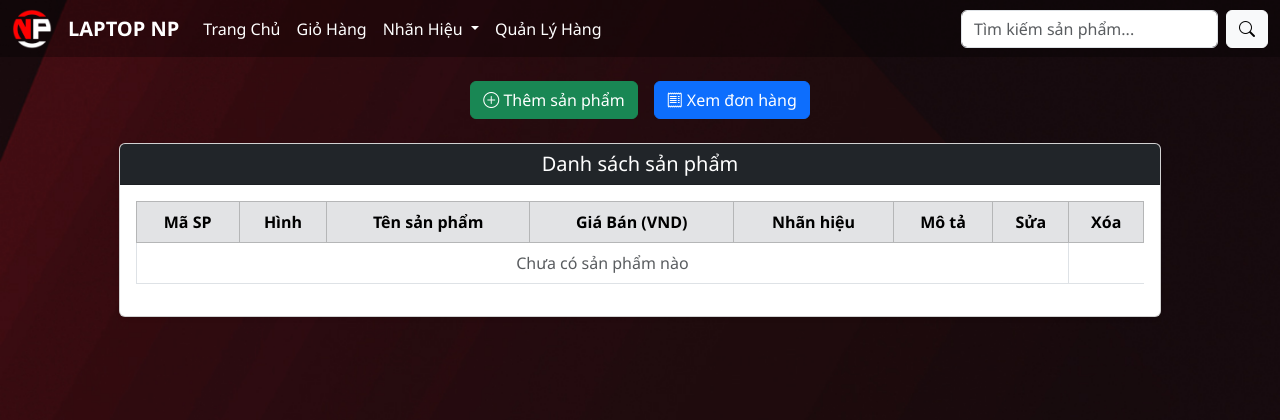
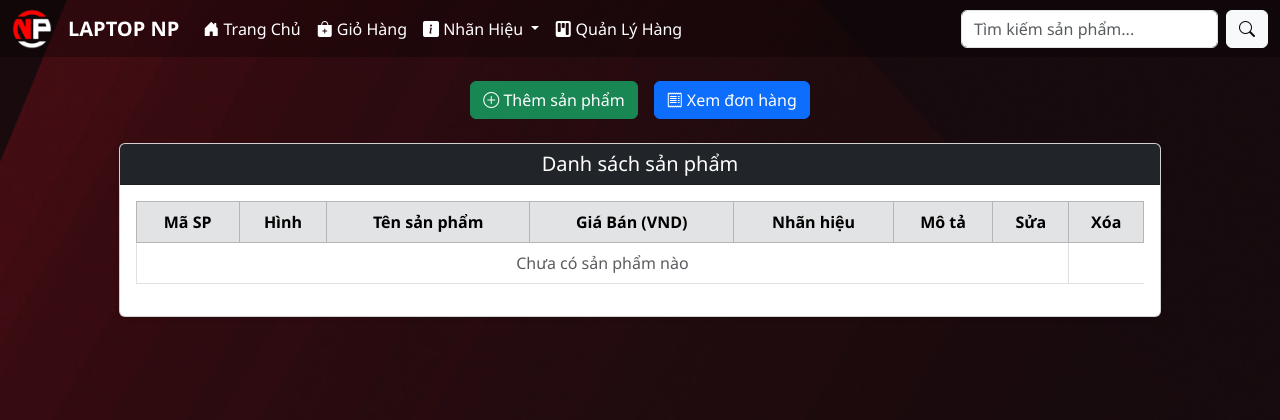
Before and after one commit to NghiaInter0403/LaptopNP, a PHP site: page /src/quanly.php in a window 1280 px wide. Shown: the top 420 px of the page. Run offline with PHP 8.4, Linux system fonts and the light colour scheme; data comes from the database, SQL or seed files in the repository; data that the repository does not hold is empty.

Commit message:
thêm icon cho menu

```diff
--- a/src/quanly.php
+++ b/src/quanly.php
@@ -29,11 +29,11 @@ include 'ketnoi.php';
 
       <div class="collapse navbar-collapse" id="menuchinh">
         <ul class="navbar-nav me-auto mb-2 mb-lg-0">
-          <li class="nav-item"><a class="nav-link active" href="trangchuad.php">Trang Chủ</a></li>
-          <li class="nav-item"><a class="nav-link" href="giohang.php">Giỏ Hàng</a></li>
+          <li class="nav-item"><a class="nav-link active" href="trangchuad.php"><i class="bi bi-house-door-fill"></i> Trang Chủ</a></li>
+          <li class="nav-item"><a class="nav-link" href="giohang.php"><i class="bi bi-bag-plus-fill"></i> Giỏ Hàng</a></li>
           <li class="nav-item dropdown">
             <a class="nav-link dropdown-toggle" href="#" id="nhanhieu" role="button" data-bs-toggle="dropdown">
-              Nhãn Hiệu
+             <i class="bi bi-info-square-fill"></i> Nhãn Hiệu
             </a>
             <ul class="dropdown-menu">
               <li><a class="dropdown-item" href="lenovo.php">Lenovo</a></li>
@@ -44,7 +44,7 @@ include 'ketnoi.php';
               <li><a class="dropdown-item" href="HP.php">HP</a></li>
             </ul>
           </li>
-          <li class="nav-item"><a class="nav-link" href="quanly.php">Quản Lý Hàng</a></li>
+          <li class="nav-item"><a class="nav-link" href="quanly.php"><i class="bi bi-kanban-fill"></i> Quản Lý Hàng</a></li>
         </ul>
 
         <form class="d-flex" role="search" method="GET" action="">
```
